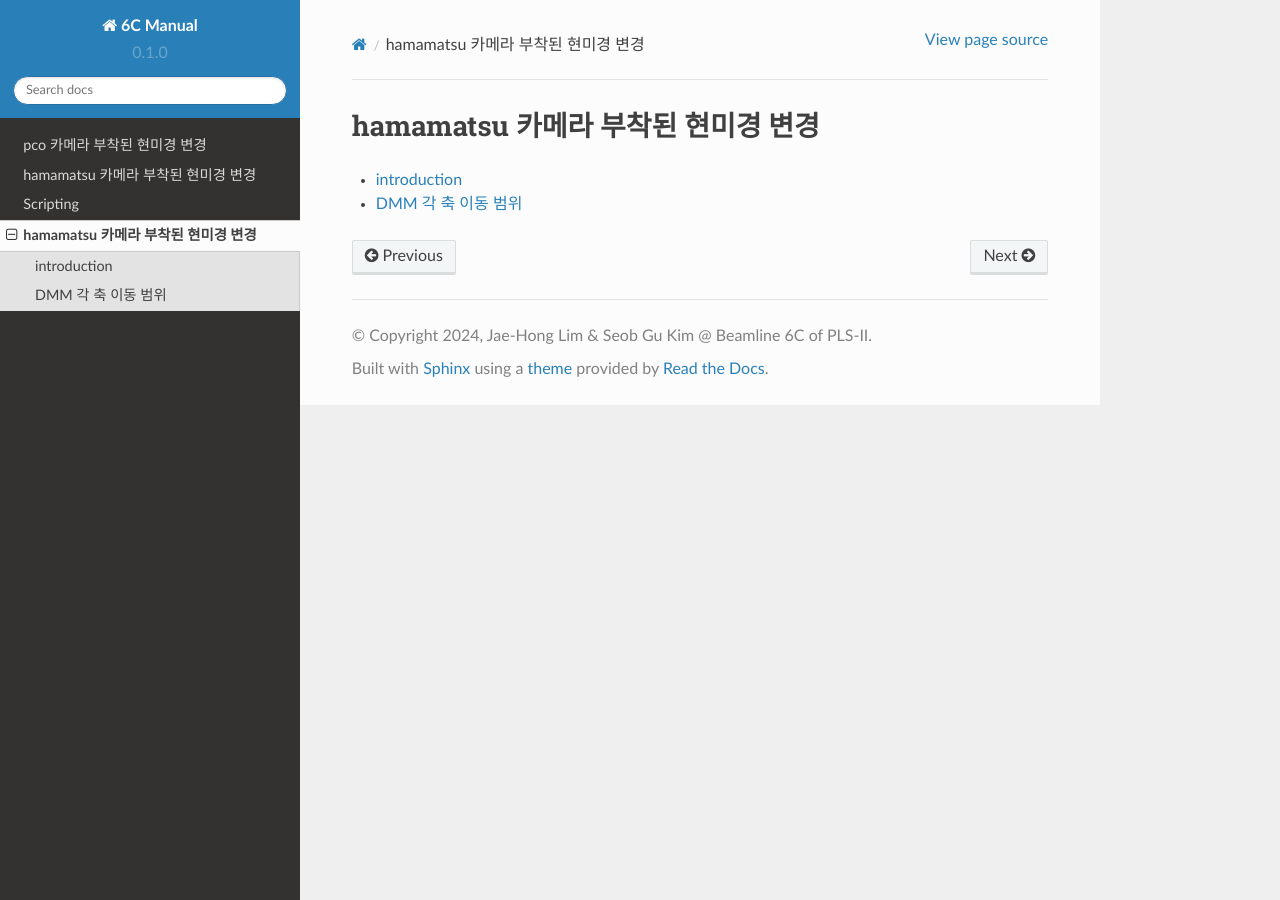
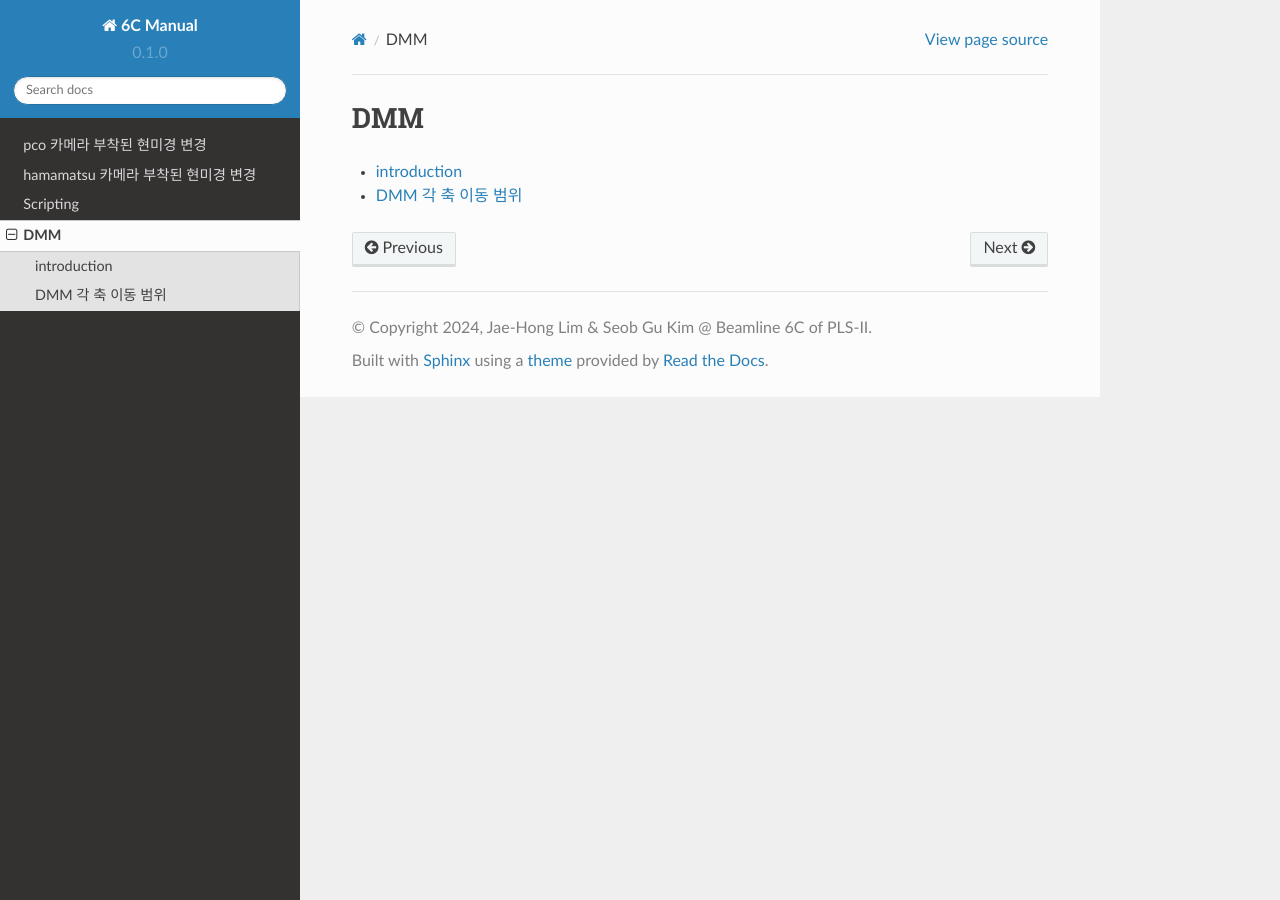
Before and after one commit to limjh0/6C_manual_kr, a Sphinx documentation site: the page built from docs/source/dmm/home.rst, in a window 1280 px wide. Built offline with Sphinx 7.4.7 and the Read the Docs theme 2.0.0, drawn with Linux system fonts in a browser that asks for light colours.

Commit message:
dmm the title corrected

```diff
--- a/docs/source/dmm/home.rst
+++ b/docs/source/dmm/home.rst
@@ -1,4 +1,4 @@
-hamamatsu 카메라 부착된 현미경 변경
+DMM
 ===========================
 
 .. toctree::
```
